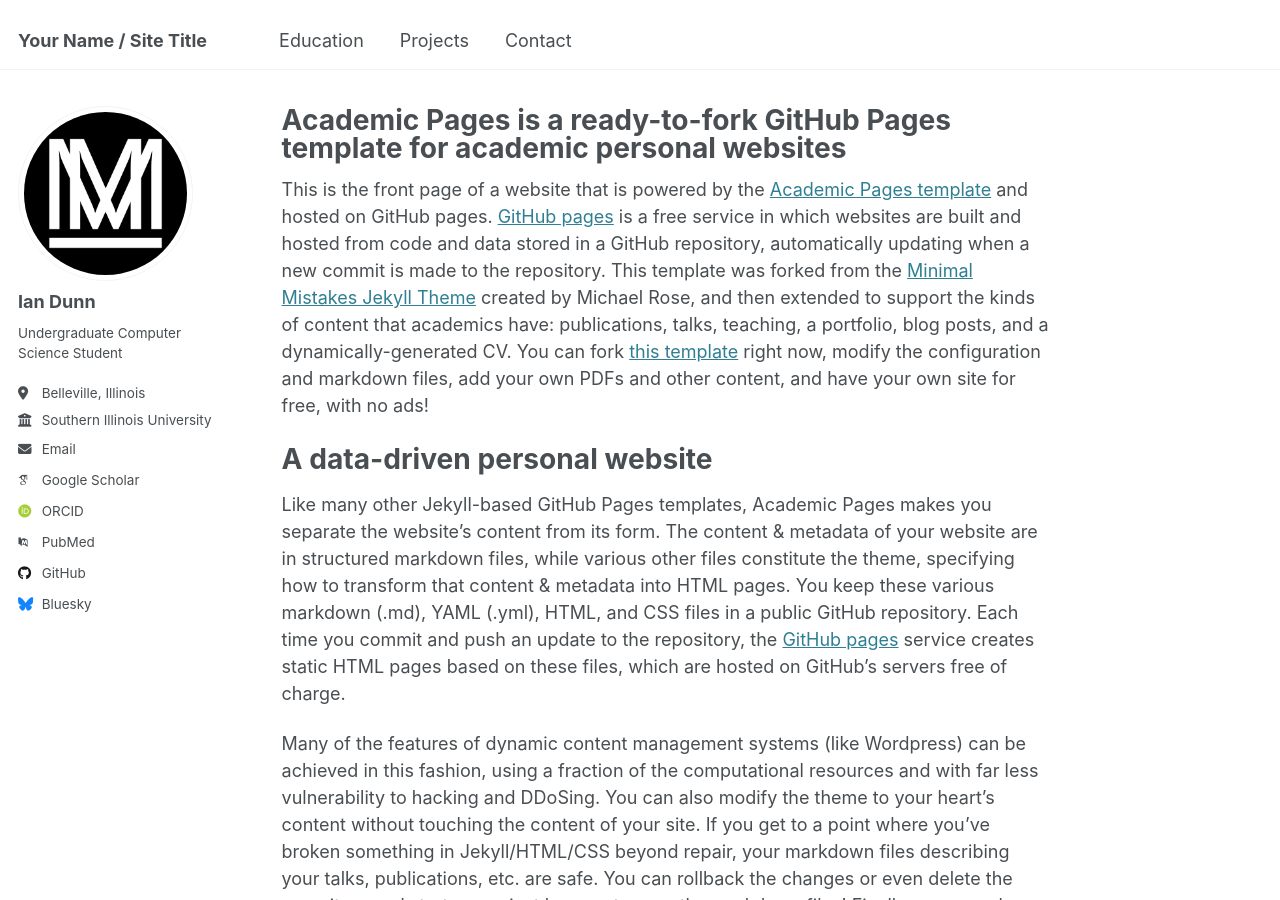
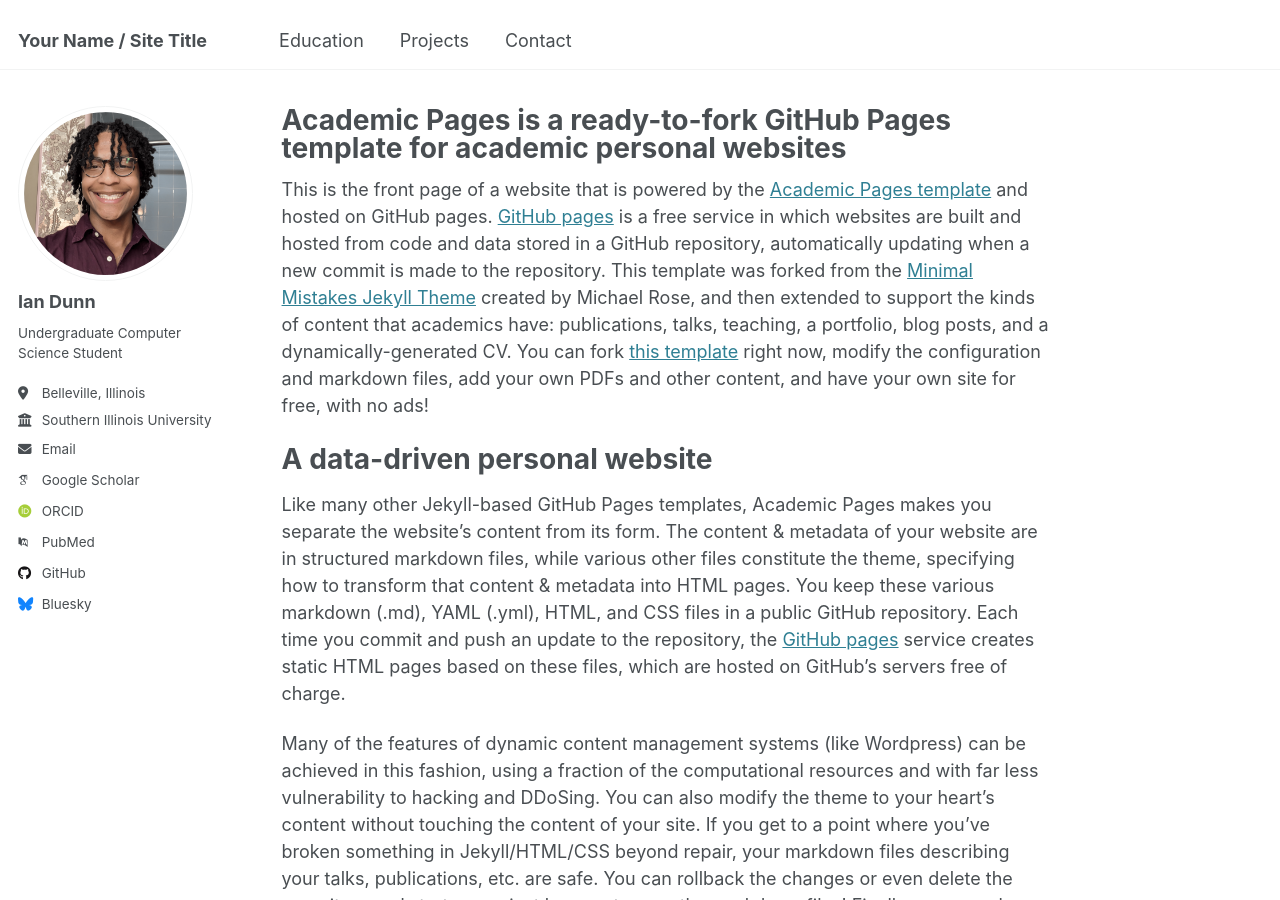
Before and after one commit to 1ntentions/1ntentions.github.io, a Jekyll site: the page built from _pages/about.md, in a window 1280 px wide and 900 px high. Built offline with Jekyll 4.4.1, drawn with Linux system fonts in a browser that asks for light colours; some web fonts are replaced.

Commit message:
added profile picture

```diff
--- a/_config.yml
+++ b/_config.yml
@@ -22,7 +22,7 @@ repository               : "academicpages/academicpages.github.io"
 #               Additional customization can be done by editing /_includes/author-profile.html
 author:
   # Biographic information
-  avatar           : "site-logo.png"
+  avatar           : "profilePicture.png"
   name             : "Ian Dunn"
   pronouns         : # example: "she/her"
   bio              : "Undergraduate Computer Science Student"
```
